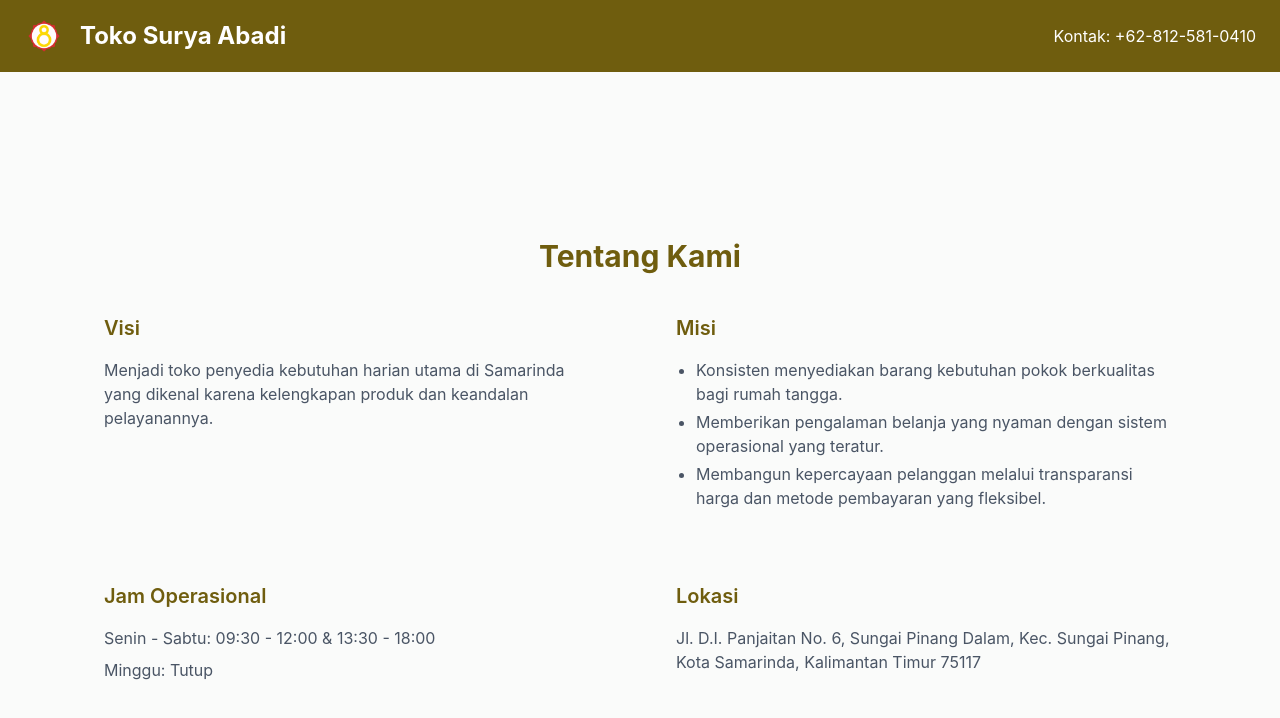
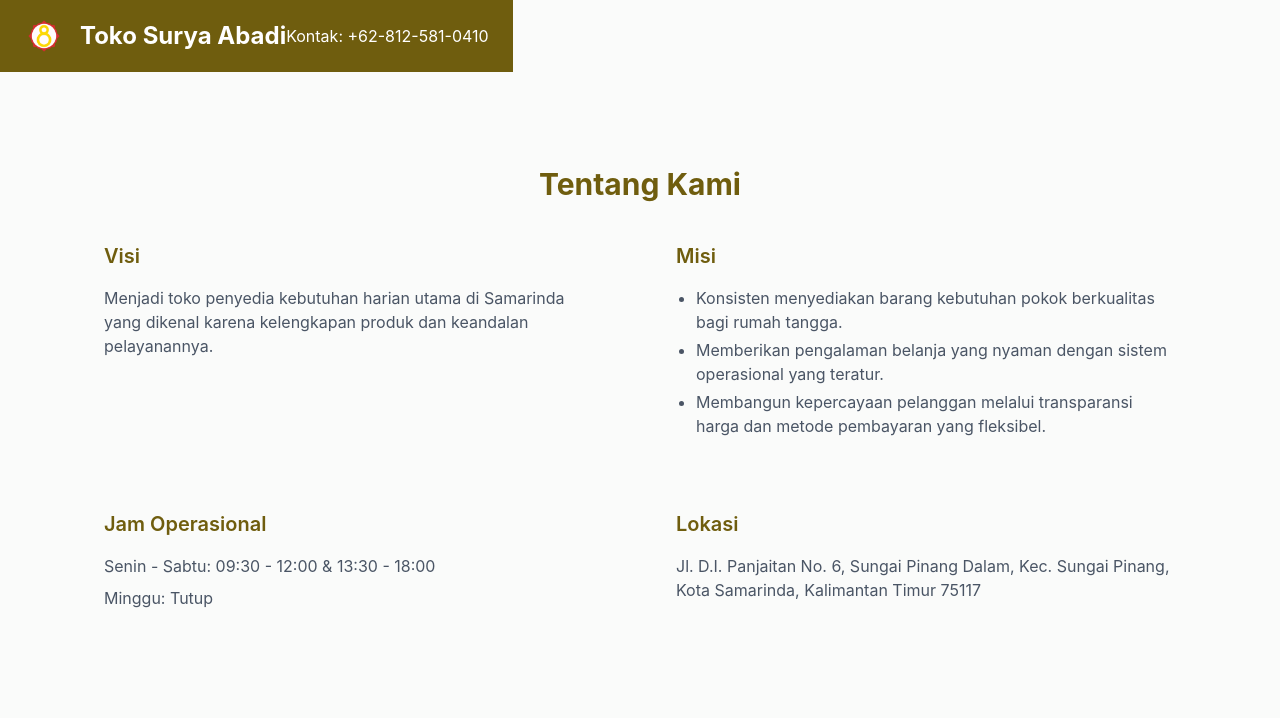
Before and after one commit to ruman1609/toko-surya-abadi-profile, a Vue app: page / in a window 1280 px wide. Shown: the top 718 px of the page. Built offline with nearby package versions, Linux system fonts and the light colour scheme.

Commit message:
fix header

```diff
--- a/src/components/BaseLayout.vue
+++ b/src/components/BaseLayout.vue
@@ -1,7 +1,7 @@
 <template>
   <div class="flex flex-col bg-surface dark:bg-surface-container overflow-hidden"
     :class="isSnap ? 'h-screen' : 'min-h-screen'">
-    <nav class="bg-primary text-on-primary py-4 px-6 flex items-center justify-between sticky top-0 z-50">
+    <nav class="bg-primary text-on-primary py-4 px-6 flex items-center justify-between fixed top-0 z-50">
       <div class="flex items-center">
         <img src="/src/assets/logo.png" alt="Logo" class="h-10 w-auto mr-4" />
         <h1 class="text-2xl font-bold">Toko Surya Abadi</h1>
```
